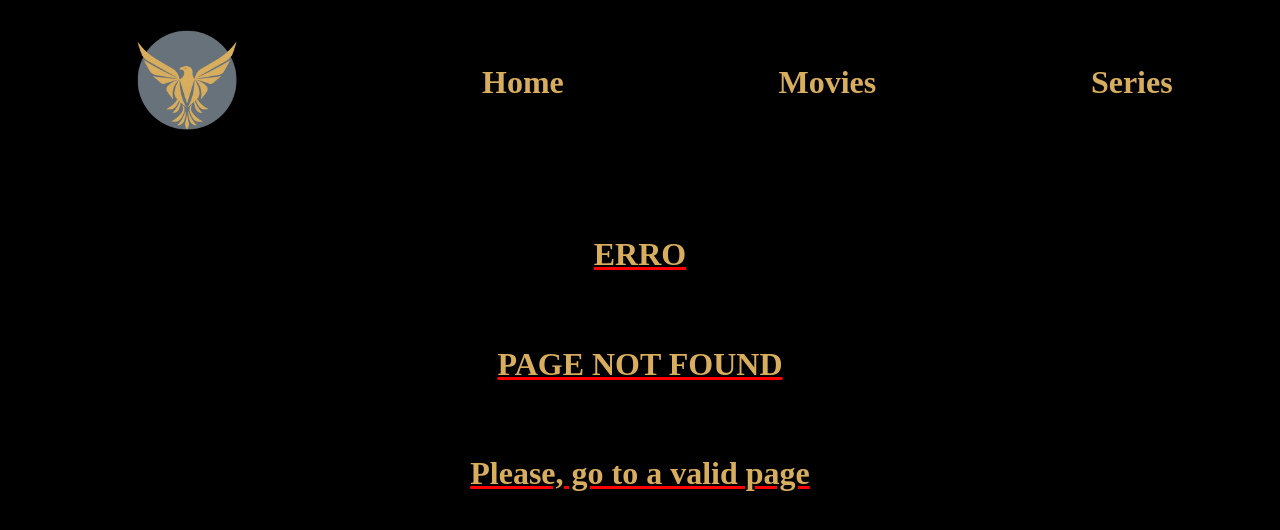
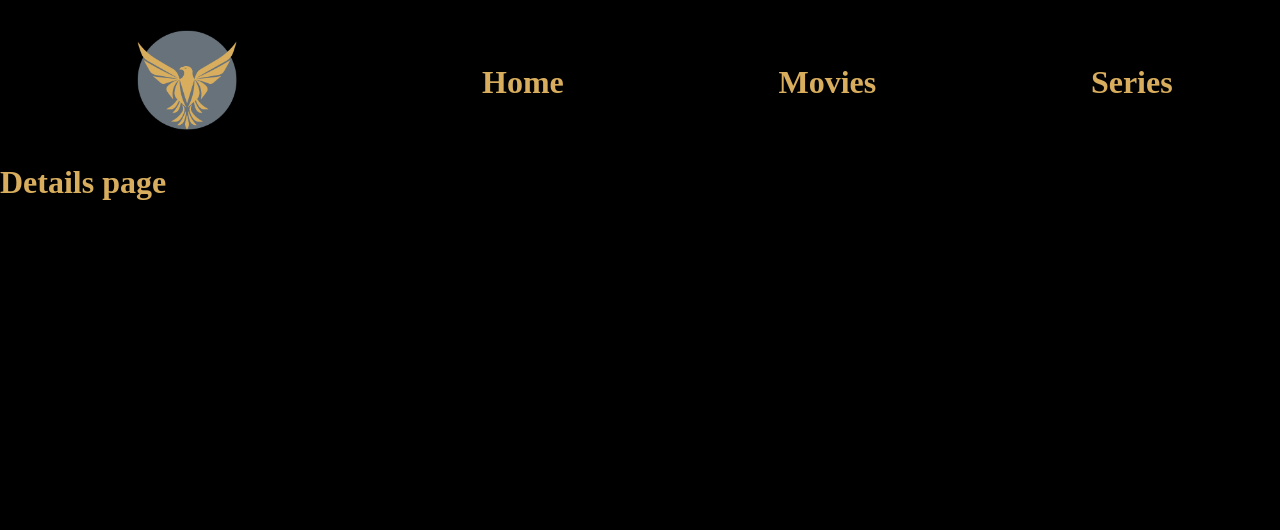
Before and after one commit to 12Gustavo21/Movie-API, a React (Create React App) app: page /Details/1 in a window 1280 px wide. Before the commit this address had no page. Shown: the top 530 px of the page. Built offline with nearby package versions, Linux system fonts and the light colour scheme.

Commit message:
Movie-project

```diff
--- a/src/App.js
+++ b/src/App.js
@@ -5,6 +5,7 @@ import Home from "./components/pages/Home";
 import MoviePage from "./components/pages/Movie-Page";
 import ShowsPage from "./components/pages/Show";
 import Erro from "./components/pages/Erro-Page";
+import Details from "./components/Details/Datails";
 import { BrowserRouter as Router, Routes, Route, Link } from 'react-router-dom';
 import logo from "./img/Logo-Principal.png";
 
@@ -25,6 +26,7 @@ export default class App extends Component {
           <Route path='/' element={<Home />} />
           <Route path='/Movies' element={<MoviePage />} />
           <Route path='/Shows' element={<ShowsPage />} />
+          <Route path='/Details/:id' element={<Details />}/>
           <Route path='*' element={<Erro />} />
         </Routes>
 
--- /dev/null
+++ b/src/components/Details/Datails.js
@@ -0,0 +1,13 @@
+import React from 'react';
+import { useParams } from 'react-router-dom';
+
+export default function Details() {
+
+    const { id } = useParams()
+    console.log(id);
+
+    return (
+        <h1>Details page</h1>
+    )
+
+}
--- a/src/components/pages/Movie-Page.js
+++ b/src/components/pages/Movie-Page.js
@@ -2,6 +2,8 @@ import React, { Component } from 'react';
 import * as S from "./Page-style"
 import axios from "axios";
 import { BsStarFill } from "react-icons/bs";
+import { Link, Route } from 'react-router-dom';
+import Details from '../Details/Datails';
 
 const MyMovie_API = axios.create({
     baseURL:
@@ -58,10 +60,10 @@ export default class MoviePage extends Component {
                         <S.Container>
                             <S.Box1>
                                 <h1>{item.title}</h1>
-                                <img src={`https://image.tmdb.org/t/p/w200/${item.poster_path}`} alt={`Movie Poster: ${item.movieName}`} />
+                                <Link to={`/Details/${item.id}`}> <img src={`https://image.tmdb.org/t/p/w200/${item.poster_path}`} alt={`Movie Poster: ${item.movieName}`} /> </Link>
                                 <p>Release data: {item.release_date}</p>
                                 <p> Assessments: <BsStarFill /> {item.vote_average}</p>
-                                <S.Button>Details</S.Button>
+                                <Link to={`/Details/${item.id}`}> <S.Button>Details</S.Button>  </Link>
                             </S.Box1>
                         </S.Container>
                     ))}
--- a/src/components/pages/Page-style.js
+++ b/src/components/pages/Page-style.js
@@ -30,6 +30,11 @@ export const Box1 = styled.section`
         border-radius: 20px;
         max-width: 100%;
         max-height: 45vh;
+        transition: 1s all;
+    }
+
+    img:hover{
+        transform: scale(.9);
     }
 
     p {
@@ -45,9 +50,10 @@ export const List = styled.ul`
 `;
 
 export const Button = styled.button`
+    width: 100%;
     border-radius: 10px;
     border: 1px solid #d8ae5e;
-    padding: 5px;
+    padding: 10px;
     margin: 5px;
     font-weight: bold;
     transition: 1s all;
--- a/src/components/pages/Show.js
+++ b/src/components/pages/Show.js
@@ -2,6 +2,8 @@ import React, { Component } from 'react';
 import * as S from "./Page-style";
 import axios from "axios";
 import { BsStarFill } from "react-icons/bs";
+import { Link } from 'react-router-dom';
+import Details from '../Details/Datails';
 
 const MySeries_API = axios.create({
     baseURL:
@@ -59,10 +61,10 @@ export default class Show extends Component {
                         <S.Container>
                             <S.Box1>
                                 <h1>{item.name}</h1>
-                                <img src={`https://image.tmdb.org/t/p/w200/${item.poster_path}`} alt={`Serie Poster: ${item.serieName}`} />
+                                <Link to={`/Details/${item.id}`}> <img src={`https://image.tmdb.org/t/p/w200/${item.poster_path}`} alt={`Serie Poster: ${item.serieName}`} /> </Link>
                                 <p>Release data: {item.first_air_date}</p>
                                 <p> Assessments: <BsStarFill /> {item.vote_average}</p>
-                                <S.Button>Details</S.Button>
+                                <Link to={`/Details/${item.id}`}> <S.Button>Details</S.Button>  </Link>
                             </S.Box1>
                         </S.Container>
                     ))}
```
Also changed, not shown: src/components/Details/Details-stye.js (added).
